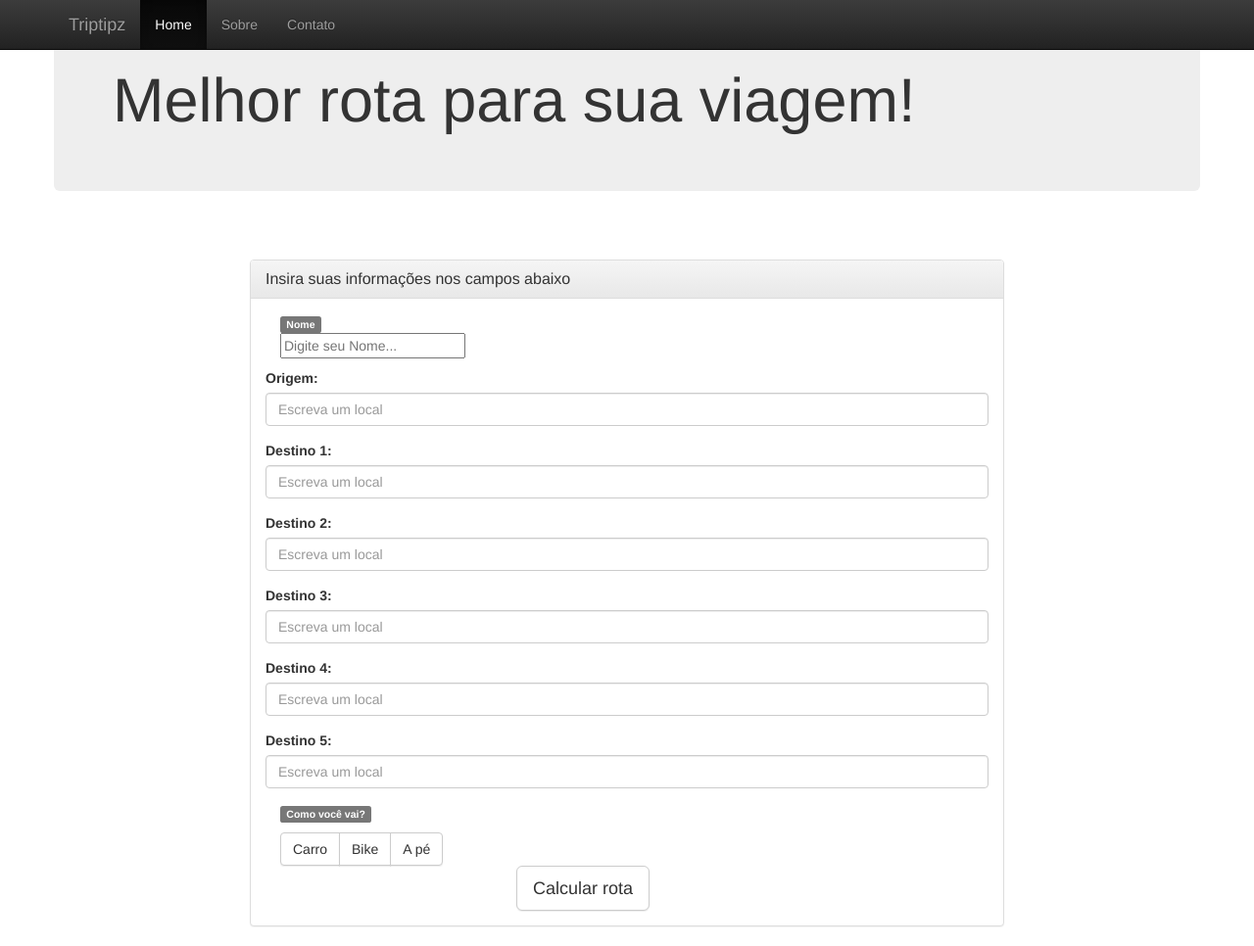
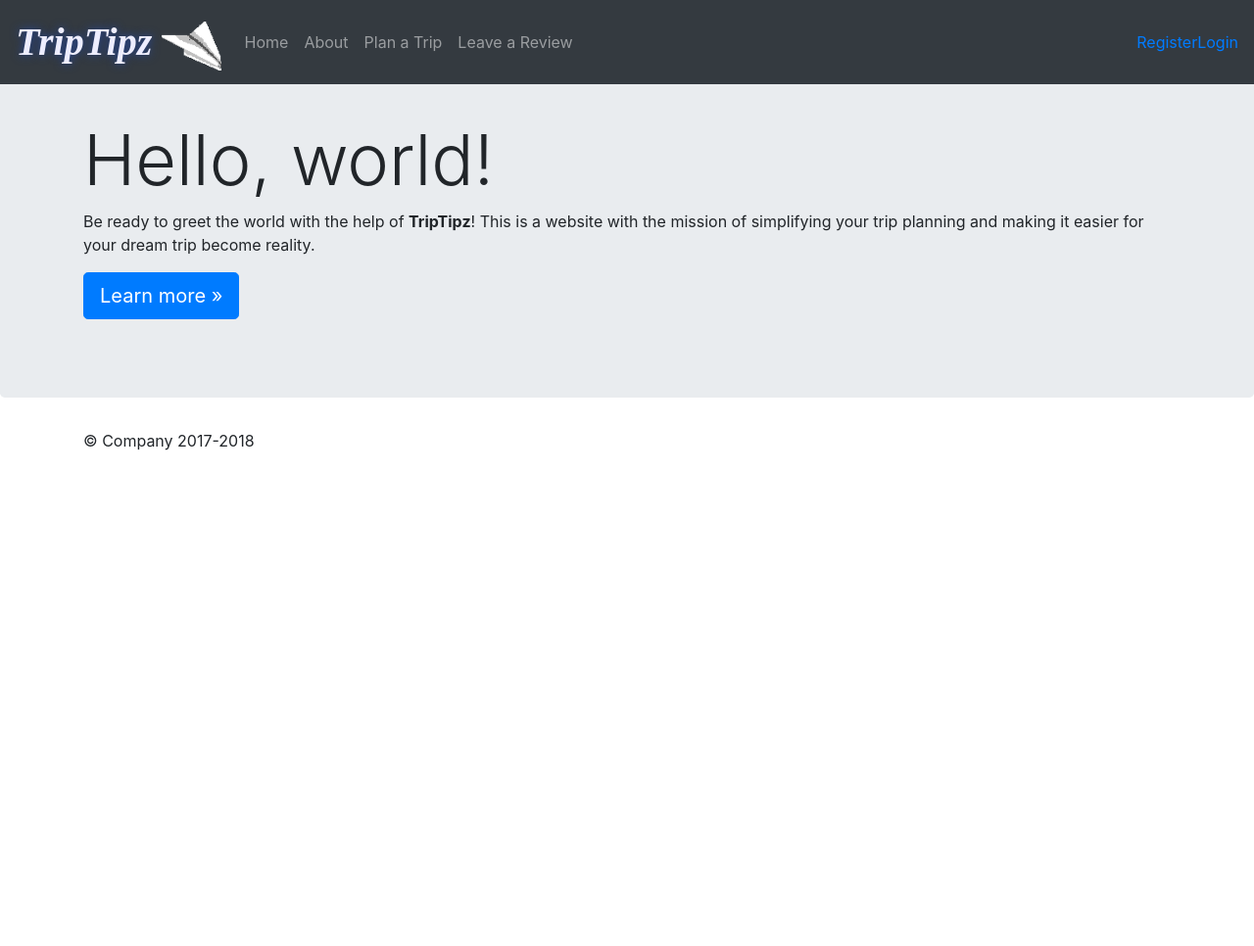
Before and after one commit to guiperdigao/POO-FlaskProject, a Flask app: page / in a window 1280 px wide; the page is wider, and only the part inside the window is pictured. Shown: that part at 98% size. After the commit the page ends 460 px from the top of that part, so only its background shows below. Run offline with Flask 2, Linux system fonts and the light colour scheme; some libraries are stand-ins or nearby versions.

Commit message:
Add files via upload

```diff
--- a/app.py
+++ b/app.py
@@ -1,178 +1,248 @@
-#!/usr/bin/python
+from flask import Flask, render_template, flash, redirect, url_for, session, request, logging
+#from data import Articles
+#from flask_mysqldb import MySQL
+from wtforms import Form, StringField, TextAreaField, PasswordField, validators
+from passlib.hash import sha256_crypt
+from functools import wraps
 
-import cgi, sys
-import cgitb; cgitb.enable()
-import googlemaps
-from googlemaps import convert
-from googlemaps.convert import as_list
-from flask_googlemaps import GoogleMaps
-from flask_googlemaps import Map, icons
-from flask import Flask, render_template, request, session
+app = Flask(__name__, static_url_path='')
 
-form = cgi.FieldStorage()
-print("Content-type: text/html")
+# Config MySQL
+app.config['MYSQL_HOST'] = 'localhost'
+app.config['MYSQL_USER'] = 'root'
+app.config['MYSQL_PASSWORD'] = '123456'
+app.config['MYSQL_DB'] = 'triptipz'
+app.config['MYSQL_CURSORCLASS'] = 'DictCursor'
+# init MYSQL
+#mysql = MySQL(app)
 
-gmaps = googlemaps.Client(key='AIzaSyC-jyfRJC7gRskgtLADyrOCod3EzhVYE7s')
-app = Flask(__name__, template_folder="templates")
-app.config['GOOGLEMAPS_KEY'] = "AIzaSyC-jyfRJC7gRskgtLADyrOCod3EzhVYE7s"
-app.secret_key = "AIzaSyC-jyfRJC7gRskgtLADyrOCod3EzhVYE7s"
-GoogleMaps(app, key="AIzaSyC-jyfRJC7gRskgtLADyrOCod3EzhVYE7s")
+#Articles = Articles()
 
+# Index
 @app.route('/')
-def get_form():
-    return render_template('index.html')
-
-@app.route('/result', methods = ['POST','GET'])
-def need_input():
-    if request.method == 'POST':
-        form = request.form
-
-    data = {}
-    for field in ('nome', 'origin', 'destination1', 'destination2', 'destination3', 'destination4', 'destination5','transporte'):
-        if not field in request.form:
-            data[field] = "(unknown)"
-        else:
-                data[field] = request.form[field]
-    if data['transporte'] == "":
-       data['transporte'] = "driving"
-    origem=[]
-    destinos=[]
-    for field in ('origin', 'destination1', 'destination2', 'destination3', 'destination4', 'destination5'):
-        if data[field] != "":
-            origem.append(data[field])
-            destinos.append(data[field])
-
-    coord1 = gmaps.geocode(data['origin'])
-    distancia = gmaps.distance_matrix(origem,destinos,data['transporte'])
-    for i in range(len(origem)):
-        for j in range(len(origem)):
-            if 'ZERO_RESULTS' == distancia['rows'][i]['elements'][j]['status']:
-                return render_template('no_routes.html')
-    ## Distância local i para local j:  distancia['rows'][i]['elements'][j]['distance']['value']
-    ## Tempo local i para local j:  distancia['rows'][i]['elements'][j]['duration']['value']
-
-    ### Calcula a árvore de custo mínimo:
-    def Prim():
-        pr = [10000000000]*len(origem)
-        frg = [0]*len(origem)
-        pa = [-1]*(len(origem)+1)
-        pa[0] = 0
-
-        for n in range(len(origem)):
-            pr[n] = distancia['rows'][0]['elements'][n]['distance']['value']
-
-        while (True):
-            min = 10000000000
-            for w in range(len(origem)):
-                if pa[w] == -1 and pr[w] < min:
-                    min = pr[w]
-                    y = w
-            if min == 10000000000:
-                break
-            pa[y] = frg[y]
-            for a in range(len(origem)-1):
-                if pa[a] == -1 and distancia['rows'][y]['elements'][a]['distance']['value'] < pr[a]:
-                    pr[a] = distancia['rows'][y]['elements'][a]['distance']['value']
-                    frg[a] = y
-        return pa
-
-    C = [0]*len(origem)
-    T = Prim()
-    T[len(origem)] = 0
-
-    ### Calcula a melhor rota para passeio:
-    def Preordem(v):
-        C[T[len(origem)]] = v
-        T[len(origem)] = T[len(origem)]+1
-        for i in range(len(origem)):
-            if T[i] == v and i != v:
-                Preordem(i)
-
-    Preordem(0)
-
-    ### Calcula a distancia do ciclo:
-    dist = 0
-    for i in range(len(origem)):
-        if i != len(origem)-1:
-            dist = dist + distancia['rows'][C[i]]['elements'][C[i+1]]['distance']['value']
-        else: dist = dist + distancia['rows'][C[len(origem)-1]]['elements'][0]['distance']['value']
+def index():
+    return render_template('home.html')
 
 
+# About
+@app.route('/about')
+def about():
+    return render_template('about.html')
 
-    ### Calcula coordenadas dos locais no mapa:
-    coord1 = gmaps.geocode(data['origin'])
-    coord = [(coord1[0]['geometry']['location']['lat'],coord1[0]['geometry']['location']['lng'])]
-
-    for n in range(1,len(origem)):
-        if C[n] == 1:
-            coord1 = gmaps.geocode(data['destination1'])
-            coord.append((coord1[0]['geometry']['location']['lat'],coord1[0]['geometry']['location']['lng']))
-        elif C[n] == 2:
-            coord1 = gmaps.geocode(data['destination2'])
-            coord.append((coord1[0]['geometry']['location']['lat'],coord1[0]['geometry']['location']['lng']))
-        elif C[n] == 3:
-            coord1 = gmaps.geocode(data['destination3'])
-            coord.append((coord1[0]['geometry']['location']['lat'],coord1[0]['geometry']['location']['lng']))
-        elif C[n] == 4:
-            coord1 = gmaps.geocode(data['destination4'])
-            coord.append((coord1[0]['geometry']['location']['lat'],coord1[0]['geometry']['location']['lng']))
-        elif C[n] == 5:
-            coord1 = gmaps.geocode(data['destination5'])
-            coord.append((coord1[0]['geometry']['location']['lat'],coord1[0]['geometry']['location']['lng']))
-
-    ### Coordenadas centrais do mapa
-    lat_o, lng_o = coord[0]
-
-    ### Coordenadas dos marcadores:
-    marcadores = [{
-                   'icon': icons.dots.blue,
-                   'lat': lat_o,
-                   'lng': lng_o,
-                   'infobox': "Seu ponto de saída!"
-                 }]
-
-    for i in range(1,len(origem)):
-        lat_i, lng_i = coord[i]
-        if i == 1:
-            marcadores.append({
-                'icon': icons.alpha.A,
-                'lat': lat_i,
-                'lng': lng_i,
-                'infobox': ""})
-        elif i == 2:
-            marcadores.append({
-                'icon': icons.alpha.B,
-                'lat': lat_i,
-                'lng': lng_i,
-                'infobox': ""})
-        elif i == 3:
-            marcadores.append({
-                'icon': icons.alpha.C,
-                'lat': lat_i,
-                'lng': lng_i,
-                'infobox': ""})
-        elif i == 4:
-            marcadores.append({
-                'icon': icons.alpha.D,
-                'lat': lat_i,
-                'lng': lng_i,
-                'infobox': ""})
-        elif i == 5:
-            marcadores.append({
-                'icon': icons.alpha.E,
-                'lat': lat_i,
-                'lng': lng_i,
-                'infobox': ""})
-    ### Define e imprime o mapa:
-    trdmap = Map(
-        identifier="trdmap",
-        varname="trdmap",
-        lat= lat_o,
-        lng= lng_o,
-        markers=marcadores
-    )
-    return render_template('example.html',trdmap=trdmap, dist = dist/1000, nome = data['nome'])
+@app.route('/paper-plane.png')
+def root():
+    return app.send_static_file('paper-plane.png')
+# Register Form Class
+"""
+class RegisterForm(Form):
+    name = StringField('Name', [validators.Length(min=1, max=50)])
+    username = StringField('Username', [validators.Length(min=4, max=25)])
+    email = StringField('Email', [validators.Length(min=6, max=50)])
+    password = PasswordField('Password', [
+        validators.DataRequired(),
+        validators.EqualTo('confirm', message='Passwords do not match')
+    ])
+    confirm = PasswordField('Confirm Password')
 
 
-if __name__ == "__main__":
-    app.run(debug=True, use_reloader=True)
+# User Register
+@app.route('/register', methods=['GET', 'POST'])
+def register():
+    form = RegisterForm(request.form)
+    if request.method == 'POST' and form.validate():
+        name = form.name.data
+        email = form.email.data
+        username = form.username.data
+        password = sha256_crypt.encrypt(str(form.password.data))
+
+        # Create cursor
+        cur = mysql.connection.cursor()
+
+        # Execute query
+        cur.execute("INSERT INTO users(name, email, username, password) VALUES(%s, %s, %s, %s)", (name, email, username, password))
+
+        # Commit to DB
+        mysql.connection.commit()
+
+        # Close connection
+        cur.close()
+
+        flash('You are now registered and can log in', 'success')
+
+        return redirect(url_for('login'))
+    return render_template('register.html', form=form)
+
+
+# User login
+@app.route('/login', methods=['GET', 'POST'])
+def login():
+    if request.method == 'POST':
+        # Get Form Fields
+        username = request.form['username']
+        password_candidate = request.form['password']
+
+        # Create cursor
+        cur = mysql.connection.cursor()
+
+        # Get user by username
+        result = cur.execute("SELECT * FROM users WHERE username = %s", [username])
+
+        if result > 0:
+            # Get stored hash
+            data = cur.fetchone()
+            password = data['password']
+
+            # Compare Passwords
+            if sha256_crypt.verify(password_candidate, password):
+                # Passed
+                session['logged_in'] = True
+                session['username'] = username
+
+                flash('You are now logged in', 'success')
+                return redirect(url_for('dashboard'))
+            else:
+                error = 'Invalid login'
+                return render_template('login.html', error=error)
+            # Close connection
+            cur.close()
+        else:
+            error = 'Username not found'
+            return render_template('login.html', error=error)
+
+    return render_template('login.html')
+
+# Check if user logged in
+def is_logged_in(f):
+    @wraps(f)
+    def wrap(*args, **kwargs):
+        if 'logged_in' in session:
+            return f(*args, **kwargs)
+        else:
+            flash('Unauthorized, Please login', 'danger')
+            return redirect(url_for('login'))
+    return wrap
+
+# Logout
+@app.route('/logout')
+@is_logged_in
+def logout():
+    session.clear()
+    flash('You are now logged out', 'success')
+    return redirect(url_for('login'))
+
+# Dashboard
+@app.route('/dashboard')
+@is_logged_in
+def dashboard():
+    # Create cursor
+    cur = mysql.connection.cursor()
+
+    # Get articles
+    result = cur.execute("SELECT * FROM articles")
+
+    articles = cur.fetchall()
+
+    if result > 0:
+        return render_template('dashboard.html', articles=articles)
+    else:
+        msg = 'No Articles Found'
+        return render_template('dashboard.html', msg=msg)
+    # Close connection
+    cur.close()
+
+# Article Form Class
+class ArticleForm(Form):
+    title = StringField('Title', [validators.Length(min=1, max=200)])
+    body = TextAreaField('Body', [validators.Length(min=30)])
+
+# Add Article
+@app.route('/add_article', methods=['GET', 'POST'])
+@is_logged_in
+def add_article():
+    form = ArticleForm(request.form)
+    if request.method == 'POST' and form.validate():
+        title = form.title.data
+        body = form.body.data
+
+        # Create Cursor
+        cur = mysql.connection.cursor()
+
+        # Execute
+        cur.execute("INSERT INTO articles(title, body, author) VALUES(%s, %s, %s)",(title, body, session['username']))
+
+        # Commit to DB
+        mysql.connection.commit()
+
+        #Close connection
+        cur.close()
+
+        flash('Article Created', 'success')
+
+        return redirect(url_for('dashboard'))
+
+    return render_template('add_article.html', form=form)
+
+
+# Edit Article
+@app.route('/edit_article/<string:id>', methods=['GET', 'POST'])
+@is_logged_in
+def edit_article(id):
+    # Create cursor
+    cur = mysql.connection.cursor()
+
+    # Get article by id
+    result = cur.execute("SELECT * FROM articles WHERE id = %s", [id])
+
+    article = cur.fetchone()
+    cur.close()
+    # Get form
+    form = ArticleForm(request.form)
+
+    # Populate article form fields
+    form.title.data = article['title']
+    form.body.data = article['body']
+
+    if request.method == 'POST' and form.validate():
+        title = request.form['title']
+        body = request.form['body']
+
+        # Create Cursor
+        cur = mysql.connection.cursor()
+        app.logger.info(title)
+        # Execute
+        cur.execute ("UPDATE articles SET title=%s, body=%s WHERE id=%s",(title, body, id))
+        # Commit to DB
+        mysql.connection.commit()
+
+        #Close connection
+        cur.close()
+
+        flash('Article Updated', 'success')
+
+        return redirect(url_for('dashboard'))
+
+    return render_template('edit_article.html', form=form)
+
+# Delete Article
+@app.route('/delete_article/<string:id>', methods=['POST'])
+@is_logged_in
+def delete_article(id):
+    # Create cursor
+    cur = mysql.connection.cursor()
+
+    # Execute
+    cur.execute("DELETE FROM articles WHERE id = %s", [id])
+
+    # Commit to DB
+    mysql.connection.commit()
+
+    #Close connection
+    cur.close()
+
+    flash('Article Deleted', 'success')
+
+    return redirect(url_for('dashboard'))
+"""
+if __name__ == '__main__':
+    app.secret_key='secret123'
+    app.run(debug=True)
--- a/templates/form-layout.html
+++ b/templates/form-layout.html
@@ -99,7 +99,7 @@
 
   <body>
     <form class="form-signin">
-      {% block form %}{% block form %}
+      {% block form %}{% endblock %}
     </form>
   </body>
 </html>
--- a/templates/home.html
+++ b/templates/home.html
@@ -1,7 +1,7 @@
 {% extends 'layout.html' %}
 
 {% block jumbo %}
-<h1 class="display-3">Hello, world!</h1>
-<p>Be ready to greet the world with the help of <strong>TripTipz</strong>! This is a website with the mission of simplifying your trip planning and making it easier for your dream trip become reality. </p>
-<p><a class="btn btn-primary btn-lg" href="/about" role="button">Learn more &raquo;</a></p>
+  <h1 class="display-3">Hello, world!</h1>
+  <p>Be ready to greet the world with the help of <strong>TripTipz</strong>! This is a website with the mission of simplifying your trip planning and making it easier for your dream trip become reality. </p>
+  <p><a class="btn btn-primary btn-lg" href="/about" role="button">Learn more &raquo;</a></p>
 {% endblock %}
--- a/templates/layout.html
+++ b/templates/layout.html
@@ -35,7 +35,7 @@
   <body>
 
     <nav class="navbar navbar-expand-md navbar-dark fixed-top bg-dark">
-      <a class="navbar-brand" id="working-logo" href="#">TripTipz <img src="paper-plane.png"> </a>
+      <a class="navbar-brand" id="working-logo" href="#">TripTipz <img src="{{url_for('static', filename='paper-plane.png')}}"> </a>
       <div class="collapse navbar-collapse" id="navbarsExampleDefault">
         <ul class="navbar-nav mr-auto">
           <li class="nav-item">
@@ -70,13 +70,13 @@
 
       <div class="jumbotron">
         <div class="container">
-          {% block jumbo %}{% endblock% }
+          {% block jumbo %}{% endblock %}
         </div>
       </div>
 
       <div class="container">
         <!-- Example row of columns -->
-        {% block content %}{% endblock% }
+        {% block content %}{% endblock %}
 
       </div> <!-- /container -->
 
```
Also changed, not shown: templates/about.html (added, +7 -0 lines), static/paper-plane.png (added), templates/login.html (indentation only).
